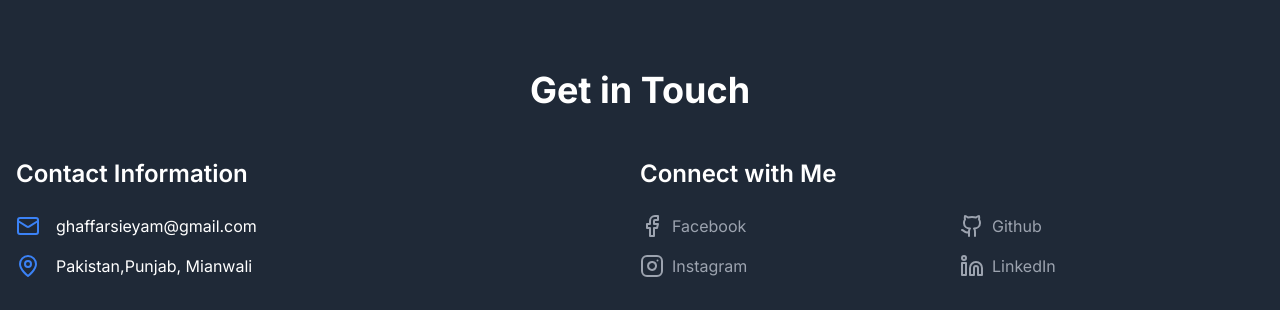
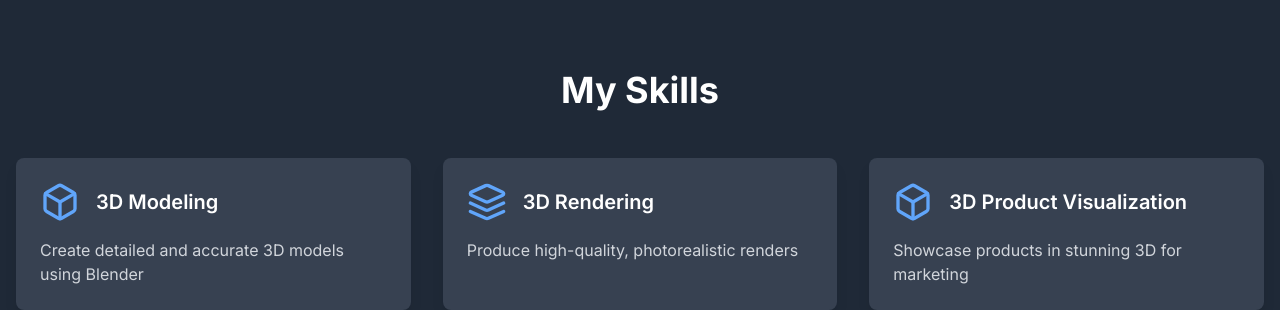
Before and after one commit to mrqadeer/Ghaffar-Portfolio, a React (Vite) app: page / in a window 1280 px wide. Shown: the part 2490-2800 px from the top of the page. Built offline with nearby package versions, Linux system fonts and the light colour scheme.

Commit message:
added skill page

```diff
--- a/src/App.tsx
+++ b/src/App.tsx
@@ -6,6 +6,7 @@ import Services from './components/Services';
 import Projects from './components/Projects';
 import Contact from './components/Contact';
 import Footer from './components/Footer';
+import Skills from './components/Skills';
 
 function App() {
   return (
@@ -16,6 +17,7 @@ function App() {
         <About />
         <Services />
         <Projects />
+        <Skills />
         <Contact />
       </main>
       <Footer />
--- a/src/components/Header.tsx
+++ b/src/components/Header.tsx
@@ -15,6 +15,7 @@ const Header: React.FC = () => {
           <a href="#about" className="hover:text-blue-400 transition">About</a>
           <a href="#services" className="hover:text-blue-400 transition">Services</a>
           <a href="#projects" className="hover:text-blue-400 transition">Projects</a>
+          <a href="#skills" className="hover:text-blue-400 transition">Skills</a>
           <a href="#contact" className="hover:text-blue-400 transition">Contact</a>
         </nav>
         <button className="md:hidden" onClick={toggleMenu}>
@@ -28,6 +29,7 @@ const Header: React.FC = () => {
             <a href="#about" className="hover:text-blue-400 transition" onClick={toggleMenu}>About</a>
             <a href="#services" className="hover:text-blue-400 transition" onClick={toggleMenu}>Services</a>
             <a href="#projects" className="hover:text-blue-400 transition" onClick={toggleMenu}>Projects</a>
+            <a href="#skills" className="hover:text-blue-400 transition">Skills</a>
             <a href="#contact" className="hover:text-blue-400 transition" onClick={toggleMenu}>Contact</a>
           </div>
         </nav>
--- /dev/null
+++ b/src/components/Skills.tsx
@@ -0,0 +1,82 @@
+import React from 'react';
+import { Box, PenTool, Layers, Repeat, Code, CreditCard } from 'lucide-react';
+
+interface Skill {
+  icon: React.ReactNode;
+  name: string;
+  description: string;
+}
+
+const skills: Skill[] = [
+  {
+    icon: <Box size={40} />,
+    name: "3D Modeling",
+    description: "Create detailed and accurate 3D models using Blender"
+  },
+  {
+    icon: <Layers size={40} />,
+    name: "3D Rendering",
+    description: "Produce high-quality, photorealistic renders"
+  },
+  {
+    icon: <Box size={40} />,
+    name: "3D Product Visualization",
+    description: "Showcase products in stunning 3D for marketing"
+  },
+  {
+    icon: <PenTool size={40} />,
+    name: "2D Artist",
+    description: "Create compelling 2D artwork and illustrations"
+  },
+  {
+    icon: <Repeat size={40} />,
+    name: "UV Wrapping",
+    description: "Expertly map 2D textures onto 3D models"
+  },
+  {
+    icon: <Layers size={40} />,
+    name: "CGI",
+    description: "Generate computer graphics for various applications"
+  },
+  {
+    icon: <Box size={40} />,
+    name: "2D to 3D Conversion",
+    description: "Transform 2D designs into 3D models"
+  },
+  {
+    icon: <Code size={40} />,
+    name: "JS Placement",
+    description: "Implement JavaScript solutions for web projects"
+  },
+  {
+    icon: <CreditCard size={40} />,
+    name: "fspay",
+    description: "Handle financial transactions and payment systems"
+  }
+];
+
+const Skills: React.FC = () => {
+  return (
+    <section id="skills" className="py-20 bg-gray-800">
+      <div className="container mx-auto px-4">
+        <h2 className="text-4xl font-bold mb-12 text-center">My Skills</h2>
+        <div className="grid grid-cols-1 md:grid-cols-2 lg:grid-cols-3 gap-8">
+          {skills.map((skill, index) => (
+            <div
+              key={index}
+              className="bg-gray-700 rounded-lg p-6 shadow-lg transform hover:scale-105 transition-all duration-300 ease-in-out"
+            >
+              <div className="flex items-center mb-4">
+                <div className="text-blue-400 mr-4">{skill.icon}</div>
+                <h3 className="text-xl font-semibold">{skill.name}</h3>
+              </div>
+              <p className="text-gray-300">{skill.description}</p>
+            </div>
+          ))}
+        </div>
+      </div>
+    </section>
+  );
+};
+
+export default Skills;
```
